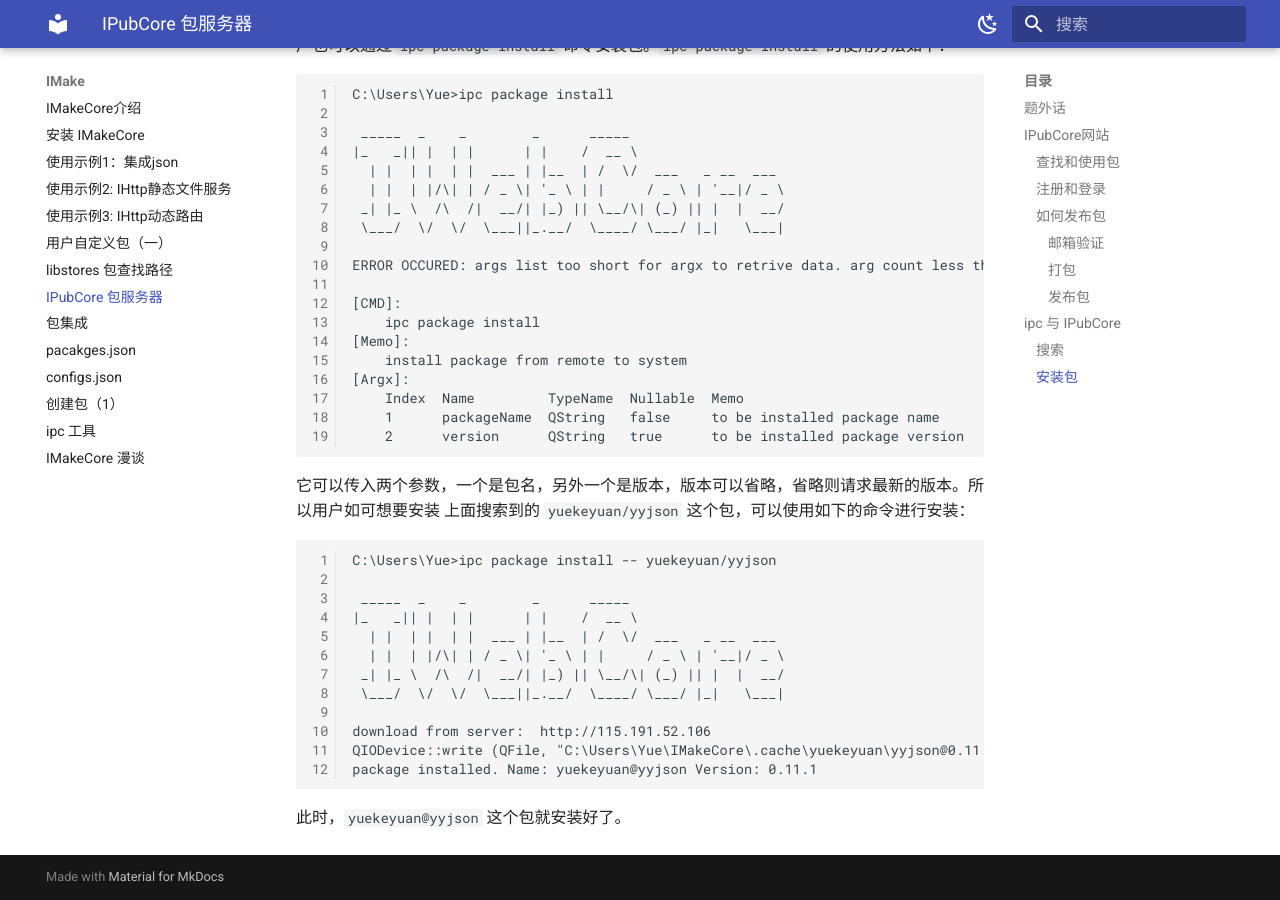
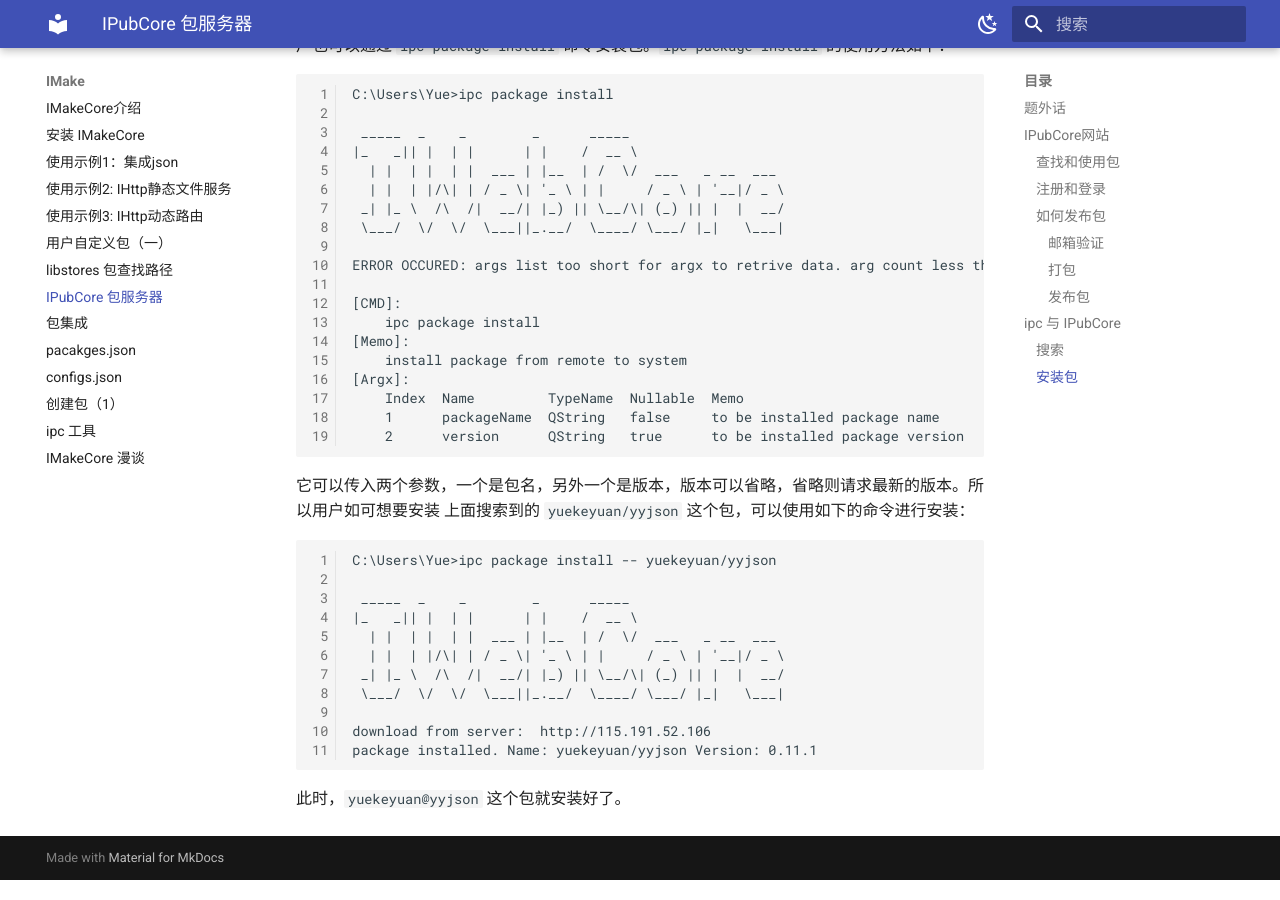
Before and after one commit to IWebCore/IDocCore, an MkDocs documentation site: the page built from docs/IMakeCore/packageServer.md, in a window 1280 px wide and 900 px high, scrolled down 3105 px. Built offline with MkDocs 1.6.1 and Material for MkDocs 9.7.7, drawn with Linux system fonts in a browser that asks for light colours.

Commit message:
Update packageServer.md

````diff
--- a/docs/IMakeCore/packageServer.md
+++ b/docs/IMakeCore/packageServer.md
@@ -149,9 +149,7 @@ C:\Users\Yue>ipc package install -- yuekeyuan/yyjson
  \___/  \/  \/  \___||_.__/  \____/ \___/ |_|   \___|
 
 download from server:  http://115.191.52.106
-QIODevice::write (QFile, "C:\Users\Yue\IMakeCore\.cache\yuekeyuan\yyjson@0.11.1.zip"): device not open
-package installed. Name: yuekeyuan@yyjson Version: 0.11.1
-
+package installed. Name: yuekeyuan/yyjson Version: 0.11.1
 ```
 
 此时，`yuekeyuan@yyjson` 这个包就安装好了。
````
